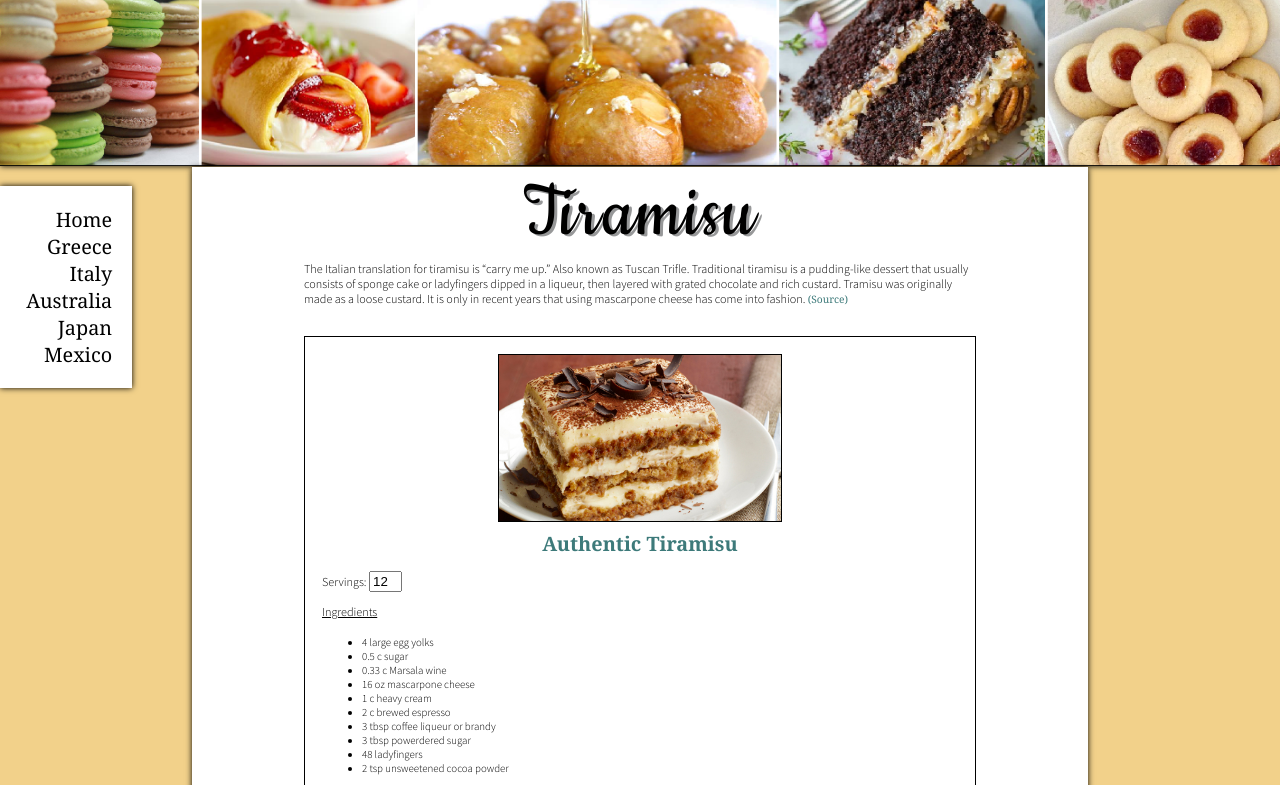
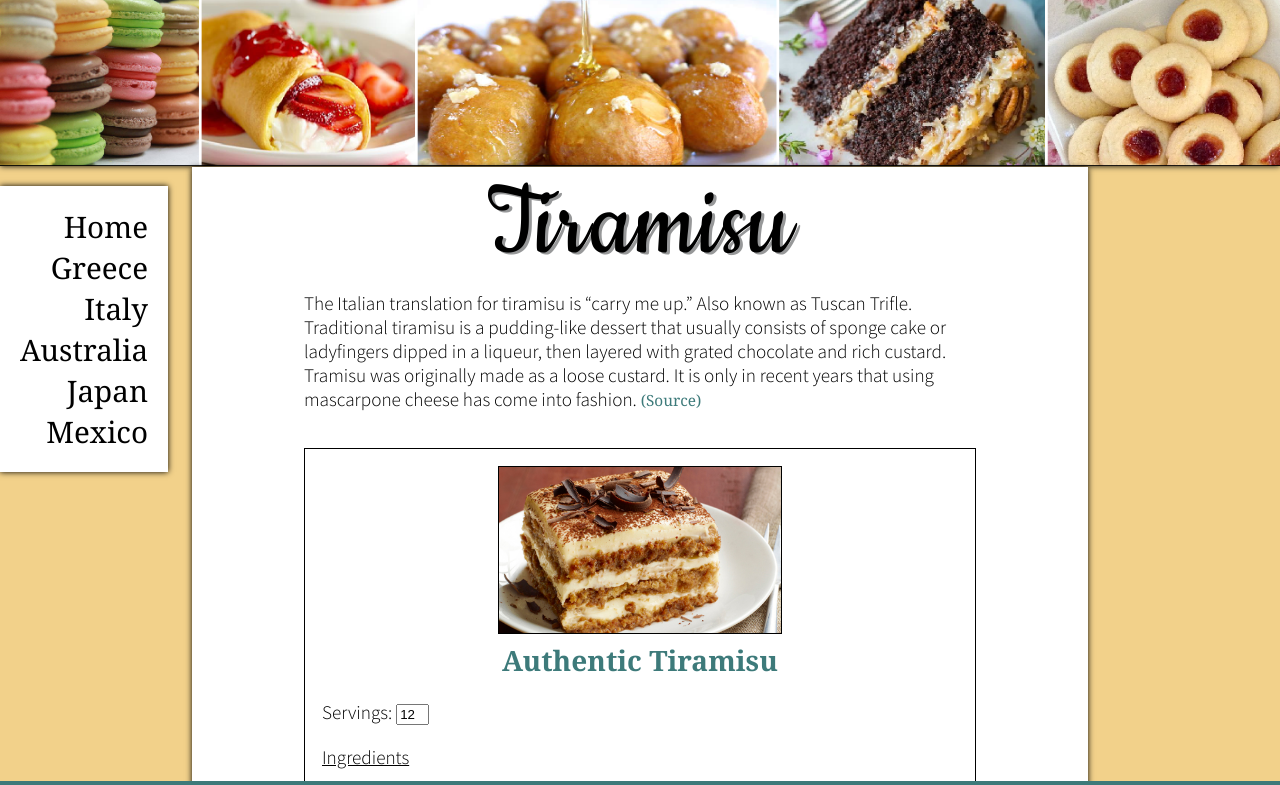
Before and after one commit to JChurchillJS/jchurchilljs.github.io, a plain HTML site: page italy.html in a window 1280 px wide. Shown: the top 785 px of the page. Drawn offline with Linux system fonts and the light colour scheme; files whose address does not match are found by name.

Commit message:
Text for smaller resolutions

```diff
--- a/style.css
+++ b/style.css
@@ -13,7 +13,7 @@ body {
 h1 {
 	color: #000000;
     text-align: center;
-	font: 6.5vw/0.8 'Cookie', cursive;
+	font: 7em/0.8 'Cookie', cursive;
 	margin-top: 15px;
 	margin-bottom: 0;
 	letter-spacing: 3px;
@@ -23,7 +23,7 @@ h1 {
 h2 {
 	color: #000000;
     text-align: center;
-	font-size: 2vw;
+	font-size: 2.4em;
 	font-family: 'Source Sans Pro', verdana;
 	margin-bottom: 0;
 }
@@ -31,7 +31,7 @@ h2 {
 h3 {
     color: #000000;
     text-align: center;
-	font-size: 2.5vw;
+	font-size: 2.5em;
 	font: Georgia;
 	margin-top: 0px;
 	margin-bottom: 0;
@@ -39,20 +39,20 @@ h3 {
 
 p {
 	color: #000000;
-	font-size: 0.95vw;
+	font-size: 1.2em;
 	font-family: 'Source Sans Pro', verdana;
 }
 
 a {
 	color: #3d7a7a;
-	font-size: 0.8vw;
+	font-size: 0.8em;
 	font-family: Georgia, serif;
 	text-decoration: none;
 }
 
 h3 a {
 	color: #3d7a7a;
-	font-size: 1.55vw;
+	font-size: 0.7em;
 	font-family: Georgia, serif;
 	text-decoration: none;
 }
@@ -64,7 +64,7 @@ a:hover {
 
 nav a {
 	color: #000000;
-	font-size: 1.55vw;
+	font-size: 1.85em;
 	font-family: Georgia, serif;
 	text-decoration: none;
 }
@@ -88,7 +88,7 @@ nav ul {
 	background-color: #ffffff;
 	list-style-type: none;
     padding: 20px;
-    width: 7.2vw;
+    width: 8em;
 	text-align: right;
 	position: fixed;
 	box-shadow: 0 0 6px #000000;
@@ -96,12 +96,13 @@ nav ul {
 
 nav li {
 	text-align: right;
+	font-size: 1em;
 }
 
 
 li {
 	text-align: left;
-	font-size: .85vw;
+	font-size: 1.05em;
 	font-family: 'Source Sans Pro', verdana;
 }
 
@@ -109,7 +110,7 @@ footer {
 	background-color: #3d7a7a;
 	color: #ffffff;
     font-family: 'Source Sans Pro', georgia;
-    font-size: .8vw;
+    font-size: 0.95em;
 	text-align: center;
 	position: fixed;
 	bottom: 0;
```
